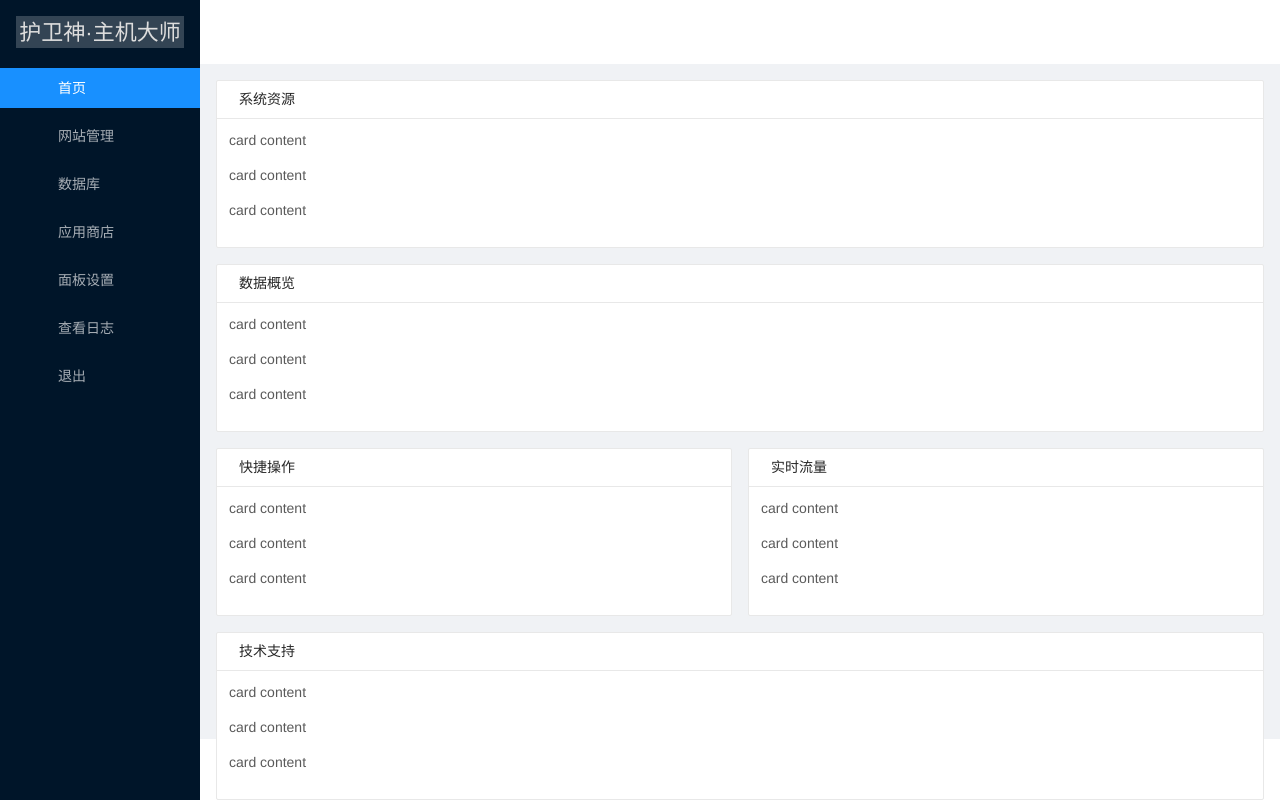
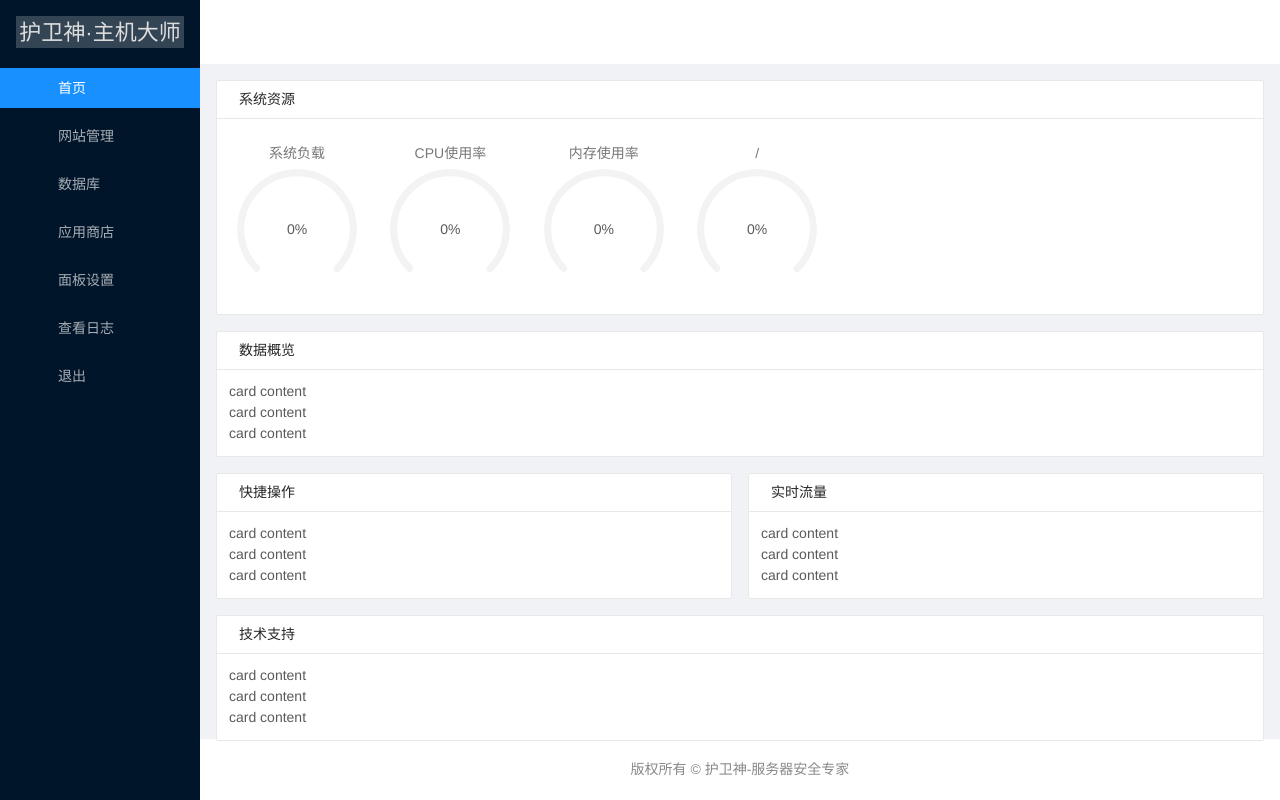
Before and after one commit to sgseo/hwspanel.web, a Vue app: page / in a window 1280 px wide. Built offline with nearby package versions, Linux system fonts and the light colour scheme; a small style sheet from the web is missing.

Commit message:
首页系统资源

```diff
--- a/src/assets/css/base.css
+++ b/src/assets/css/base.css
@@ -1,11 +1,31 @@
 html,
 body,
 #app {
-  margin: 0;
-  padding: 0;
   height: 100%;
+  font-size: 12px;
   font-family: 华文黑体, "Microsoft YaHei", 微软雅黑, STHei, "Helvetica Neue",
     Helvetica, Arial, sans-serif;
+  color: #333;
+}
+
+body,
+h1,
+h2,
+h3,
+h4,
+h5,
+h6,
+p,
+ul,
+ol,
+form {
+  margin: 0;
+}
+
+ul,
+ol {
+  padding-left: 0;
+  list-style-type: none;
 }
 
 .text-center {
--- a/src/components/Index.vue
+++ b/src/components/Index.vue
@@ -6,9 +6,46 @@
           <span slot="title">
             <a-icon class="ma5 color-primary" type="dashboard" />系统资源
           </span>
-          <p>card content</p>
-          <p>card content</p>
-          <p>card content</p>
+          <a-col :span="14">
+            <ul style="display: flex; justify-content: space-between;">
+              <li class="text-center">
+                <h4 class="color777 ma5">系统负载</h4>
+                <a-progress
+                  type="dashboard"
+                  :percent="avgLoad"
+                  :strokeColor="strokeColor(avgLoad)"
+                />
+                <h4 class="color888 ma5">{{ avgStr }}</h4>
+              </li>
+              <li class="text-center">
+                <h4 class="color777 ma5">CPU使用率</h4>
+                <a-progress
+                  type="dashboard"
+                  :percent="cpuUsage"
+                  :strokeColor="strokeColor(cpuUsage)"
+                />
+                <h4 class="color888 ma5">{{ cpuStr }}</h4>
+              </li>
+              <li class="text-center">
+                <h4 class="color777 ma5">内存使用率</h4>
+                <a-progress
+                  type="dashboard"
+                  :percent="memUsage"
+                  :strokeColor="strokeColor(memUsage)"
+                />
+                <h4 class="color888 ma5">{{ memStr }}</h4>
+              </li>
+              <li class="text-center">
+                <h4 class="color777 ma5">/</h4>
+                <a-progress
+                  type="dashboard"
+                  :percent="rootUsage"
+                  :strokeColor="strokeColor(rootUsage)"
+                />
+                <h4 class="color888 ma5">{{ rootStr }}</h4>
+              </li>
+            </ul>
+          </a-col>
         </a-card>
       </a-col>
     </a-row>
@@ -60,3 +97,37 @@
     </a-row>
   </div>
 </template>
+
+<script>
+export default {
+  data() {
+    return {
+      avgLoad: 0,
+      avgStr: "",
+      cpuUsage: 0,
+      cpuStr: "",
+      memUsage: 0,
+      memStr: "",
+      rootUsage: 0,
+      rootStr: ""
+    };
+  },
+  methods: {
+    strokeColor: function(progress) {
+      if (progress > 90) {
+        return "#f5222d";
+      } else if (progress > 70) {
+        return "#faad14";
+      } else {
+        return "#52c41a";
+      }
+    }
+  }
+};
+</script>
+
+<style scoped>
+li {
+  display: inline-block;
+}
+</style>
--- a/src/main.js
+++ b/src/main.js
@@ -14,6 +14,7 @@ import {
     Row,
     Col,
     Card,
+    Progress,
 } from 'ant-design-vue';
 Vue.use(Layout)
 Vue.use(Menu)
@@ -21,6 +22,7 @@ Vue.use(Icon)
 Vue.use(Row)
 Vue.use(Col)
 Vue.use(Card)
+Vue.use(Progress)
 
 Vue.config.productionTip = false
 
```
